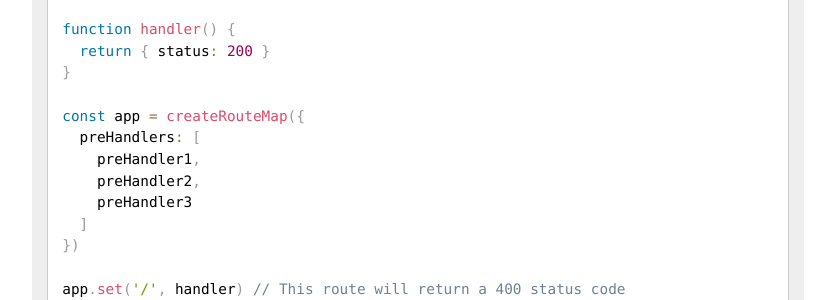
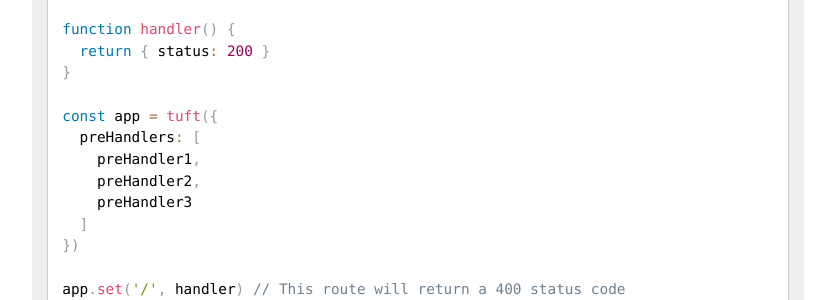
Before and after one commit to tuftjs/tuft.dev, a Jekyll site: the page built from docs/main-concepts/extensions.html, in a window 1280 px wide and 1400 px high, scrolled down 985 px. Shown: the part 152-452 px from the top of the window, without its empty margins (321-1156 px from the left). Built offline with Jekyll 4.4.1, drawn with Linux system fonts in a browser that asks for light colours.

Commit message:
Update deprecated syntax in docs

```diff
--- a/docs/main-concepts/extensions.html
+++ b/docs/main-concepts/extensions.html
@@ -52,7 +52,7 @@ function handler() {
   return { status: 200 }
 }
 
-const app = createRouteMap({
+const app = tuft({
   preHandlers: [
     preHandler1,
     preHandler2,
@@ -101,7 +101,7 @@ app.set('/', handler) // This route will return a 400 status code</code></pre>
       option to an array and including the responder in that array. It will then be executed before Tuft's built-in
       response handling takes place.</p>
 
-    <pre><code class="language-js">const app = createRouteMap({
+    <pre><code class="language-js">const app = tuft({
   responders: [
     myResponder
   ]
```
